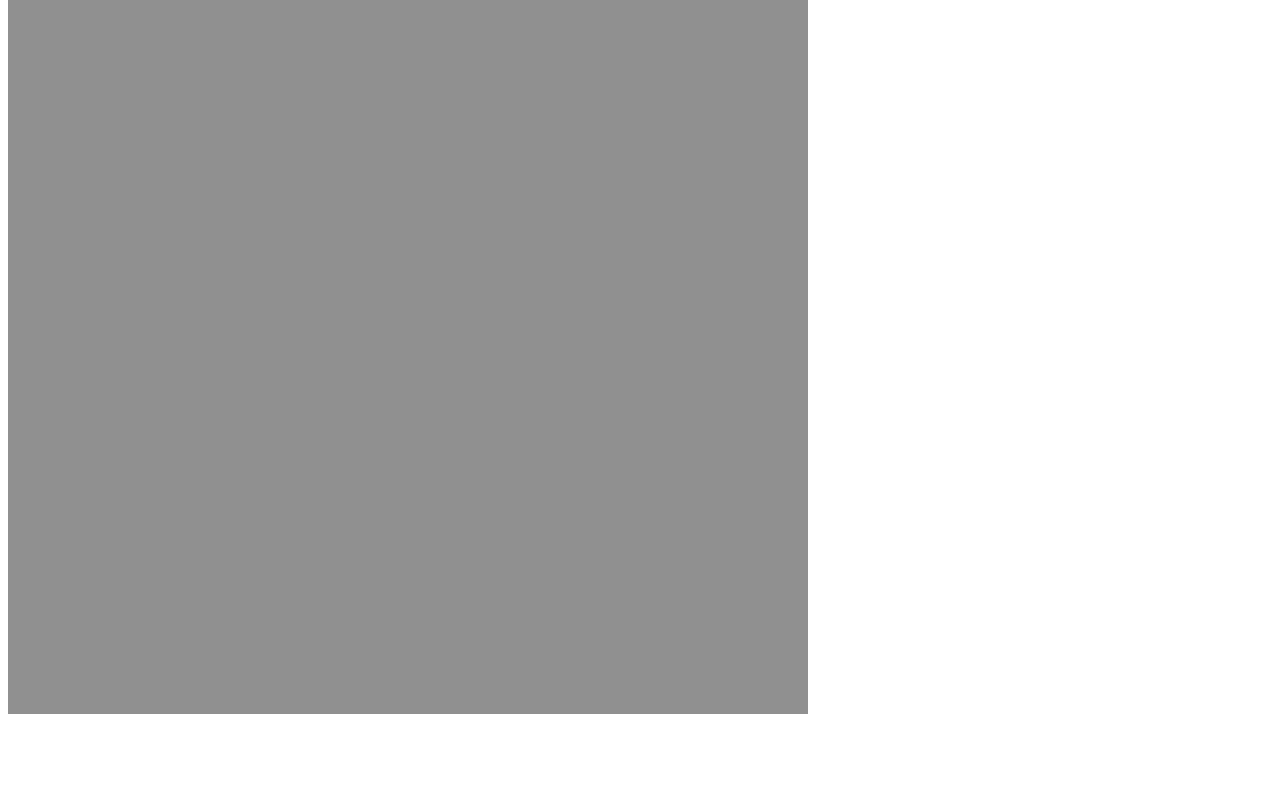
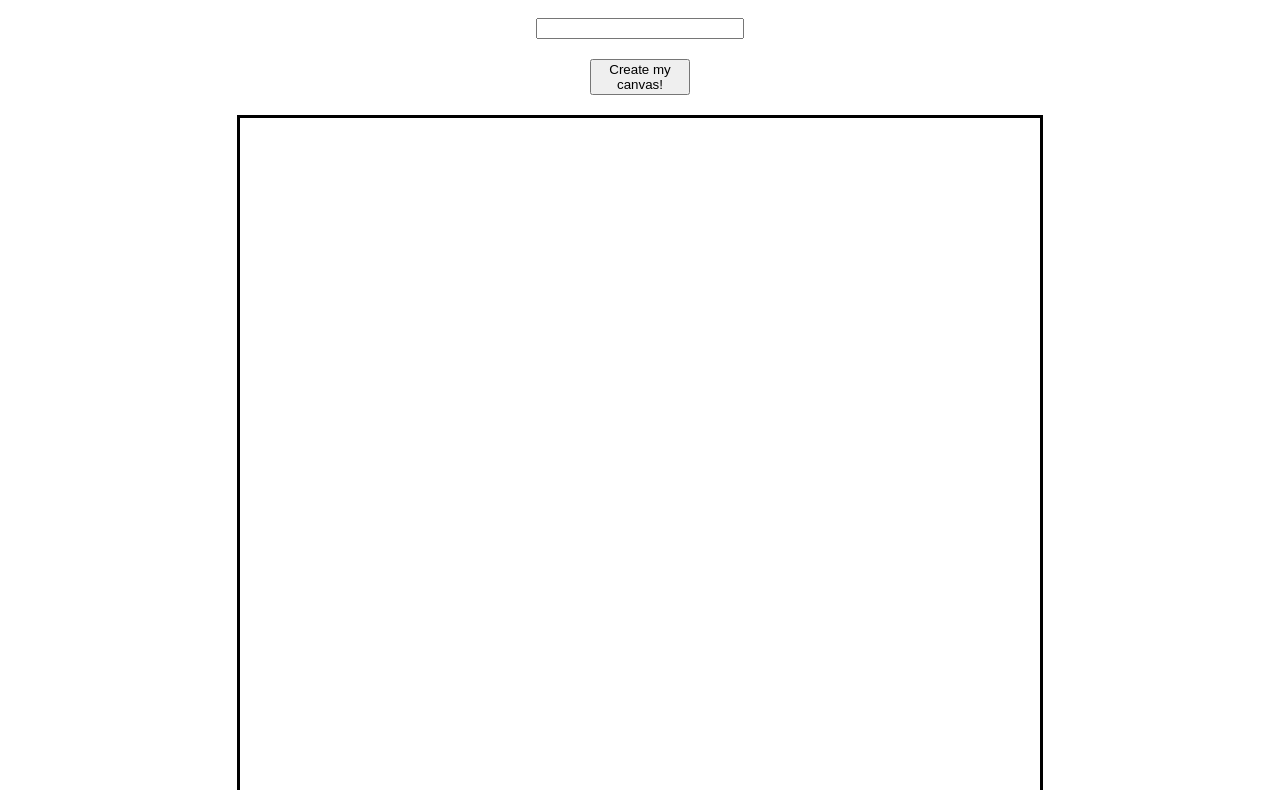
Before and after one commit to ask-05/etch-a-sketch, a plain HTML site: page index.html in a window 1280 px wide. Shown: the part 115-905 px from the top of the page. Before the commit the page ends 837 px from the top, so only its background shows below. Drawn offline with Linux system fonts and the light colour scheme.

Commit message:
Restructured CSS

```diff
--- a/index.html
+++ b/index.html
@@ -5,6 +5,7 @@
     <meta name="viewport" content="width=device-width, initial-scale=1.0">
     <title>Etch-a-Sketch</title>
     <script src="script.js" defer></script>
+    <link rel="stylesheet" href="stylesjs.css">
     <link rel="stylesheet" href="styles.css">
 </head>
 <body>
--- a/script.js
+++ b/script.js
@@ -10,26 +10,32 @@ function addCSSRule(selector, rules) {
         styleSheet.addRule(selector, rules, -1);
     }
 }
-
-// MAIN CSS RULES
-addCSSRule("body", `
-    justify-content: center;`)
+const mainContainer = document.createElement("div");
+mainContainer.setAttribute("class", "main-container"); // main container for everything
 
 const numberTiles = document.createElement("input");
 numberTiles.setAttribute("type", "text") // text box for number of tiles.
 
 const numberTilesButton = document.createElement("button");
-numberTilesButton.textContent = "Create my canvas!";
+numberTilesButton.textContent = "Create my canvas!"; // actual button to make canvas
 
 const canvasContainer = document.createElement("div");
 canvasContainer.setAttribute("class", "canvas-container"); // main container for tiles.
 
-body.appendChild(numberTiles);
-body.appendChild(numberTilesButton);
-body.appendChild(canvasContainer);
+const mainText = document.createElement("h1");
+mainText.textContent = "Etch-a-Sketch";
+mainText.style.fontSize = "50px";
+
+body.appendChild(mainContainer)
+mainContainer.appendChild(mainText);
+mainContainer.appendChild(numberTiles);
+mainContainer.appendChild(numberTilesButton);
+mainContainer.appendChild(canvasContainer);
 
 addTiles(64, 800);
 function addTiles(n, canvasSize) { // canvasSize is a future feature to change the size of the canvas. 800x800 for now.
+    const fragment = document.createDocumentFragment();
+
     for (let index = 0; index < (n); index++) { // creating all the tiles.
         let tile = document.createElement("div");
         tile.setAttribute("class", "tile-" + index);
@@ -37,11 +43,13 @@ function addTiles(n, canvasSize) { // canvasSize is a future feature to change t
         tile.addEventListener("mouseover", () => {
             tile.style.backgroundColor = "black";
         });
-        canvasContainer.appendChild(tile);
+        fragment.appendChild(tile);
     }
+    canvasContainer.appendChild(fragment);
 
     styleSheet.deleteRule(".canvas-container"); // to delete previous setup.
     styleSheet.deleteRule("#tile");
+
 
     addCSSRule(".canvas-container", `
                 display:flex;
@@ -53,7 +61,7 @@ function addTiles(n, canvasSize) { // canvasSize is a future feature to change t
                 width: ` + (800/Math.sqrt(n)) + `px;
                 height: ` + (800/Math.sqrt(n)) + `px;
                 box-sizing: border-box;
-                background-color: #909090;`);
+                background-color: white;`);
 
 }
 
--- a/styles.css
+++ b/styles.css
@@ -1,7 +1,22 @@
-.canvas-container {
-    color: white;
+.main-container {
+    display: flex;
+    justify-content: center;
+    flex-direction: column;
+    align-items: center;
+    margin: 0 auto;
 }
 
-#tile {
-    color: white;
+.canvas-container {
+    border: 3px solid black;
 }
+
+button {
+    width: 100px;
+    margin-top: 20px;
+    margin-bottom: 20px;
+}
+
+input {
+    width: 200px;
+
+}
--- /dev/null
+++ b/stylesjs.css
@@ -0,0 +1,7 @@
+.canvas-container {
+    color: white;
+}
+
+#tile {
+    color: white;
+}
```
